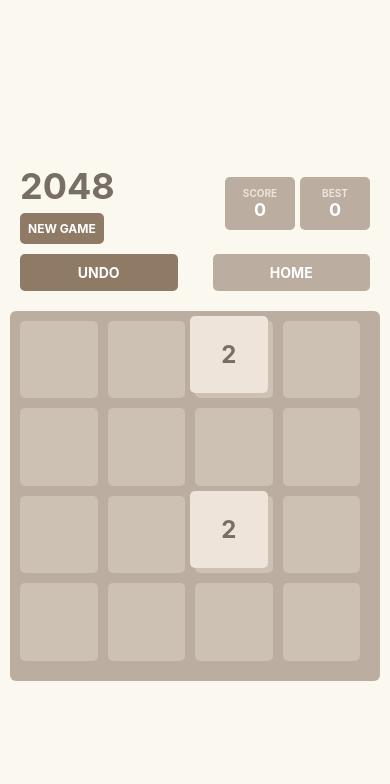
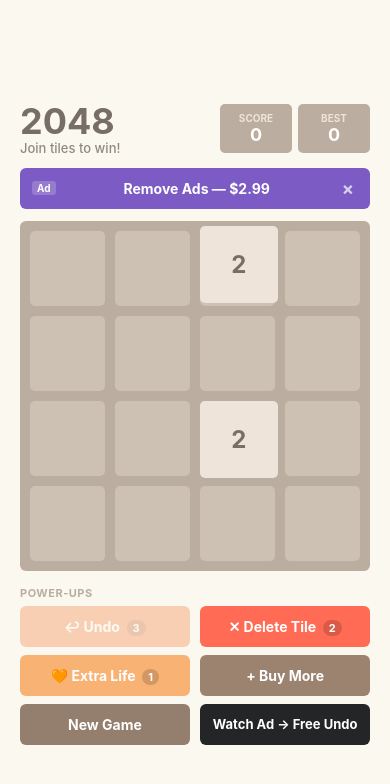
Before and after one commit to MAGS-0/MAGS-2048, a React Native app: screen /Game in a window 390 px wide. Shown: the top 784 px of the page. Built offline with nearby package versions, Linux system fonts and the light colour scheme.

Commit message:
feat: add delete tile power-up logic and initial grid layout

```diff
--- a/src/screens/GameScreen.js
+++ b/src/screens/GameScreen.js
@@ -21,6 +21,9 @@
   const [newTileCoord, setNewTileCoord] = useState(null);
   const [mergedCoords, setMergedCoords] = useState([]);
   const [showConfetti, setShowConfetti] = useState(false);
+
+  // --- NEW STATES FOR DELETE POWER-UP ---
+  const [isDeleteMode, setIsDeleteMode] = useState(false);
 
   const scoreBounce = useRef(new Animated.Value(1)).current;
 
@@ -51,27 +54,25 @@
     await saveUsername(name);
     setUsername(name);
     setShowNameModal(false);
-    // After saving name, submit the score that triggered the modal
     await submitGlobalScore(name, score, '4x4');
   };
 
   const resetGame = () => {
-    Alert.alert("New Game", "Are you sure you want to start a new game?", [
-      { text: "Cancel", style: "cancel" },
-      { text: "Yes", onPress: () => {
     setNewTileCoord(null);
     setMergedCoords([]);
     setShowConfetti(false);
+    setIsDeleteMode(false);
     const newGrid = initializeGrid();
     setGrid(newGrid);
     setScore(0);
     setHistory([]);
     saveGameState(newGrid, 0);
-      }}
-    ]);
   };
 
   const handleMove = async (direction) => {
+    // If player is in delete mode, block normal board swipes until they choose a tile or cancel
+    if (isDeleteMode) return;
+
     const oldGrid = JSON.parse(JSON.stringify(grid));
     const result = moveGrid(grid, direction);
 
@@ -117,7 +118,6 @@
       }
 
       if (isGameOver(nextGrid)) {
-        // Handle global submission logic
         if (username) {
           await submitGlobalScore(username, nextScore, '4x4');
         } else {
@@ -126,13 +126,7 @@
 
         Alert.alert("Game Over", `Your final score is ${nextScore}`, [
           { text: "Return Home", onPress: () => navigation.navigate('Home') },
-          { text: "Try Again", onPress: () => {
-              const newGrid = initializeGrid();
-              setGrid(newGrid);
-              setScore(0);
-              setHistory([]);
-              saveGameState(newGrid, 0);
-          }}
+          { text: "Try Again", onPress: () => resetGame() }
         ]);
       }
     }
@@ -143,11 +137,44 @@
       const previousState = history[history.length - 1];
       setNewTileCoord(null);
       setMergedCoords([]);
+      setIsDeleteMode(false);
       setGrid(previousState.grid);
       setScore(previousState.score);
       setHistory(prev => prev.slice(0, -1));
       saveGameState(previousState.grid, previousState.score);
     }
+  };
+
+  // --- NEW DELETE TILE SELECTION FUNCTION ---
+  const handleTileSelect = (r, c) => {
+    if (!isDeleteMode) return;
+
+    // 1. Check if target tile actually has a number
+    if (grid[r][c] === 0) return;
+
+    // 2. Count total tiles left on the board
+    let activeTileCount = 0;
+    grid.forEach(row => row.forEach(cell => { if (cell !== 0) activeTileCount++; }));
+
+    if (activeTileCount <= 1) {
+      Alert.alert("Action Blocked", "You cannot delete a tile if it is the only one remaining on the board!");
+      setIsDeleteMode(false);
+      return;
+    }
+
+    // 3. Save the history state BEFORE making the delete modification
+    const oldGrid = JSON.parse(JSON.stringify(grid));
+    setHistory(prev => [...prev, { grid: oldGrid, score }]);
+
+    // 4. Modify and save state
+    const nextGrid = grid.map(row => [...row]);
+    nextGrid[r][c] = 0; // Vaporize target tile
+
+    setNewTileCoord(null);
+    setMergedCoords([]);
+    setGrid(nextGrid);
+    setIsDeleteMode(false); // turn off power-up selection mode
+    saveGameState(nextGrid, score);
   };
 
   const panResponder = PanResponder.create({
@@ -166,12 +193,11 @@
 
   return (
     <View style={styles.container} {...panResponder.panHandlers}>
+      {/* HEADER SECTION */}
       <View style={styles.header}>
         <View style={styles.titleContainer}>
           <Text style={styles.title}>2048</Text>
-          <TouchableOpacity style={styles.resetButton} onPress={resetGame}>
-            <Text style={styles.resetButtonText}>NEW GAME</Text>
-          </TouchableOpacity>
+          <Text style={styles.subtitle}>Join tiles to win!</Text>
         </View>
         <View style={styles.scoreBoard}>
           <Animated.View style={[styles.scoreContainer, { transform: [{ scale: scoreBounce }] }]}>
@@ -185,15 +211,14 @@
         </View>
       </View>
 
-      <View style={styles.controls}>
-        <TouchableOpacity style={styles.undoButton} onPress={handleUndo}>
-          <Text style={styles.undoButtonText}>UNDO</Text>
-        </TouchableOpacity>
-        <TouchableOpacity style={styles.homeButton} onPress={() => navigation.navigate('Home')}>
-          <Text style={styles.undoButtonText}>HOME</Text>
-        </TouchableOpacity>
+      {/* TOP HEADER AD BAR PLACEHOLDER */}
+      <View style={styles.adBanner}>
+        <Text style={styles.adTag}>Ad</Text>
+        <Text style={styles.adBannerText}>Remove Ads — $2.99</Text>
+        <TouchableOpacity style={styles.adCloseBtn}><Text style={styles.adCloseText}>×</Text></TouchableOpacity>
       </View>
 
+      {/* COMPACT BOARD MATRIX LAYER */}
       <View style={styles.grid}>
         <View style={styles.backgroundGrid}>
           {Array(16).fill(null).map((_, i) => (
@@ -202,8 +227,12 @@
         </View>
         <View style={styles.tileContainer}>
           {grid.map((row, r) => row.map((cell, c) => (
-            cell !== 0 && (
-              <View key={`tile-${r}-${c}`} style={{
+            <TouchableOpacity
+              key={`tile-trigger-${r}-${c}`}
+              activeOpacity={isDeleteMode ? 0.5 : 1}
+              onPress={() => handleTileSelect(r, c)}
+              disabled={!isDeleteMode}
+              style={{
                 position: 'absolute',
                 left: c * CELL_SIZE,
                 top: r * CELL_SIZE,
@@ -211,18 +240,67 @@
                 height: CELL_SIZE,
                 justifyContent: 'center',
                 alignItems: 'center'
-              }}>
+              }}
+            >
+              {cell !== 0 && (
                 <Tile
                   value={cell}
                   cellSize={CELL_SIZE}
                   isNew={newTileCoord === `${r}-${c}`}
                   isMerged={mergedCoords.includes(`${r}-${c}`)}
                 />
-              </View>
-            )
+              )}
+            </TouchableOpacity>
           )))}
         </View>
       </View>
+
+      {/* BRAND NEW BOTTOM MOCKUP INTERFACE GRID */}
+      <View style={styles.powerUpsWrapper}>
+        <Text style={styles.powerUpsTitle}>POWER-UPS</Text>
+
+        {/* ROW 1: UNDO & DELETE */}
+        <View style={styles.powerUpRow}>
+          <TouchableOpacity
+            style={[styles.powerUpBtn, styles.undoBtn, history.length === 0 && styles.disabledBtn]}
+            onPress={handleUndo}
+            disabled={history.length === 0}
+          >
+            <Text style={styles.powerUpBtnText}>↩ Undo  <Text style={styles.badge}>3</Text></Text>
+          </TouchableOpacity>
+
+          <TouchableOpacity
+            style={[styles.powerUpBtn, styles.deleteBtn, isDeleteMode && styles.activeDeleteBtn]}
+            onPress={() => setIsDeleteMode(!isDeleteMode)}
+          >
+            <Text style={styles.powerUpBtnText}>
+              {isDeleteMode ? "📭 Select Tile..." : "✕ Delete Tile  "}
+              {!isDeleteMode && <Text style={styles.badge}>2</Text>}
+            </Text>
+          </TouchableOpacity>
+        </View>
+
+        {/* ROW 2: EXTRA LIFE & BUY MORE */}
+        <View style={styles.powerUpRow}>
+          <TouchableOpacity style={[styles.powerUpBtn, styles.extraLifeBtn]}>
+            <Text style={styles.powerUpBtnText}>🧡 Extra Life  <Text style={styles.badge}>1</Text></Text>
+          </TouchableOpacity>
+          <TouchableOpacity style={[styles.powerUpBtn, styles.buyMoreBtn]}>
+            <Text style={styles.powerUpBtnText}>+ Buy More</Text>
+          </TouchableOpacity>
+        </View>
+
+        {/* ROW 3: NEW GAME & WATCH AD */}
+        <View style={styles.powerUpRow}>
+          <TouchableOpacity style={[styles.powerUpBtn, styles.newGameBtn]} onPress={resetGame}>
+            <Text style={styles.powerUpBtnText}>New Game</Text>
+          </TouchableOpacity>
+          <TouchableOpacity style={[styles.powerUpBtn, styles.watchAdBtn]}>
+            <Text style={styles.watchAdBtnText}>Watch Ad → Free Undo</Text>
+          </TouchableOpacity>
+        </View>
+      </View>
+
       <Confetti active={showConfetti} />
       <UsernameModal visible={showNameModal} onSave={handleNameSave} />
     </View>
@@ -230,22 +308,45 @@
 }
 
 const styles = StyleSheet.create({
-  container: { flex: 1, backgroundColor: '#faf8ef', alignItems: 'center', justifyContent: 'center' },
-  header: { flexDirection: 'row', marginBottom: 10, width: width - 40, justifyContent: 'space-between', alignItems: 'center' },
+  container: { flex: 1, backgroundColor: '#faf8ef', alignItems: 'center', justifyContent: 'center', paddingVertical: 10 },
+  header: { flexDirection: 'row', width: width - 40, justifyContent: 'space-between', alignItems: 'center', marginTop: 10 },
   titleContainer: { alignItems: 'flex-start' },
-  title: { fontSize: 36, fontWeight: 'bold', color: '#776e65' },
-  resetButton: { backgroundColor: '#8f7a66', padding: 8, borderRadius: 5, marginTop: 5 },
-  resetButtonText: { color: '#ffffff', fontWeight: 'bold', fontSize: 12 },
+  title: { fontSize: 36, fontWeight: 'bold', color: '#776e65', lineHeight: 38 },
+  subtitle: { color: '#776e65', fontSize: 13, fontWeight: '500', opacity: 0.8 },
   scoreBoard: { flexDirection: 'row' },
-  scoreContainer: { backgroundColor: '#bbada0', padding: 10, borderRadius: 5, alignItems: 'center', minWidth: 70, marginLeft: 5 },
+  scoreContainer: { backgroundColor: '#bbada0', padding: 8, borderRadius: 5, alignItems: 'center', minWidth: 72, marginLeft: 6 },
   scoreLabel: { color: '#eee4da', fontSize: 10, fontWeight: 'bold' },
   scoreValue: { color: '#ffffff', fontSize: 18, fontWeight: 'bold' },
-  controls: { flexDirection: 'row', marginBottom: 20, width: width - 40, justifyContent: 'space-between' },
-  undoButton: { backgroundColor: '#8f7a66', padding: 10, borderRadius: 5, width: '45%', alignItems: 'center' },
-  homeButton: { backgroundColor: '#bbada0', padding: 10, borderRadius: 5, width: '45%', alignItems: 'center' },
-  undoButtonText: { color: '#ffffff', fontWeight: 'bold' },
-  grid: { width: width - 20, height: width - 20, backgroundColor: '#bbada0', borderRadius: 6, position: 'relative', overflow: 'hidden' },
+
+  // Ad Mockup Layout
+  adBanner: { flexDirection: 'row', backgroundColor: '#7c5bc4', width: width - 40, paddingVertical: 10, paddingHorizontal: 12, borderRadius: 6, alignItems: 'center', justifyContent: 'space-between', marginVertical: 12 },
+  adTag: { backgroundColor: 'rgba(255,255,255,0.2)', color: '#fff', fontSize: 10, paddingHorizontal: 5, paddingVertical: 1, borderRadius: 3, fontWeight: 'bold' },
+  adBannerText: { color: '#ffffff', fontWeight: 'bold', fontSize: 14 },
+  adCloseBtn: { paddingHorizontal: 4 },
+  adCloseText: { color: '#ffffff', fontSize: 18, fontWeight: 'bold', opacity: 0.7 },
+
+  grid: { width: width - 40, height: width - 40, backgroundColor: '#bbada0', borderRadius: 6, position: 'relative', overflow: 'hidden' },
   backgroundGrid: { ...StyleSheet.absoluteFillObject, flexDirection: 'row', flexWrap: 'wrap', padding: 5 },
   tileContainer: { ...StyleSheet.absoluteFillObject, padding: 5 },
-  cellPlaceholder: { width: CELL_SIZE - 10, height: CELL_SIZE - 10, margin: 5, borderRadius: 5, backgroundColor: 'rgba(238, 228, 218, 0.35)' },
+  cellPlaceholder: { width: (width - 50) / 4 - 10, height: (width - 50) / 4 - 10, margin: 5, borderRadius: 5, backgroundColor: 'rgba(238, 228, 218, 0.35)' },
+
+  // Power Ups Layout Wrapper
+  powerUpsWrapper: { width: width - 40, marginTop: 15 },
+  powerUpsTitle: { fontSize: 11, fontWeight: 'bold', color: '#bbada0', marginBottom: 6, letterSpacing: 0.5 },
+  powerUpRow: { flexDirection: 'row', justifyContent: 'space-between', marginBottom: 8 },
+  powerUpBtn: { paddingVertical: 12, borderRadius: 6, width: '48.5%', alignItems: 'center', justifyContent: 'center' },
+  powerUpBtnText: { color: '#ffffff', fontWeight: 'bold', fontSize: 14 },
+  badge: { backgroundColor: 'rgba(0,0,0,0.15)', fontSize: 11, paddingHorizontal: 6, paddingVertical: 1, borderRadius: 10, overflow: 'hidden' },
+
+  // Custom Element Background Profiles
+  undoBtn: { backgroundColor: '#f9945c' },
+  deleteBtn: { backgroundColor: '#ff6b54' },
+  activeDeleteBtn: { backgroundColor: '#c43d27', borderItem: 'dashed' },
+  extraLifeBtn: { backgroundColor: '#f7b274' },
+  buyMoreBtn: { backgroundColor: '#9c8370' },
+  newGameBtn: { backgroundColor: '#947e6e' },
+  watchAdBtn: { backgroundColor: '#242526' },
+  watchAdText: { color: '#ffffff', fontWeight: 'bold' },
+  watchAdBtnText: { color: '#ffffff', fontWeight: 'bold', fontSize: 13 },
+  disabledBtn: { opacity: 0.4 }
 });
```
Lines whose indentation alone changed are shown as unchanged.
